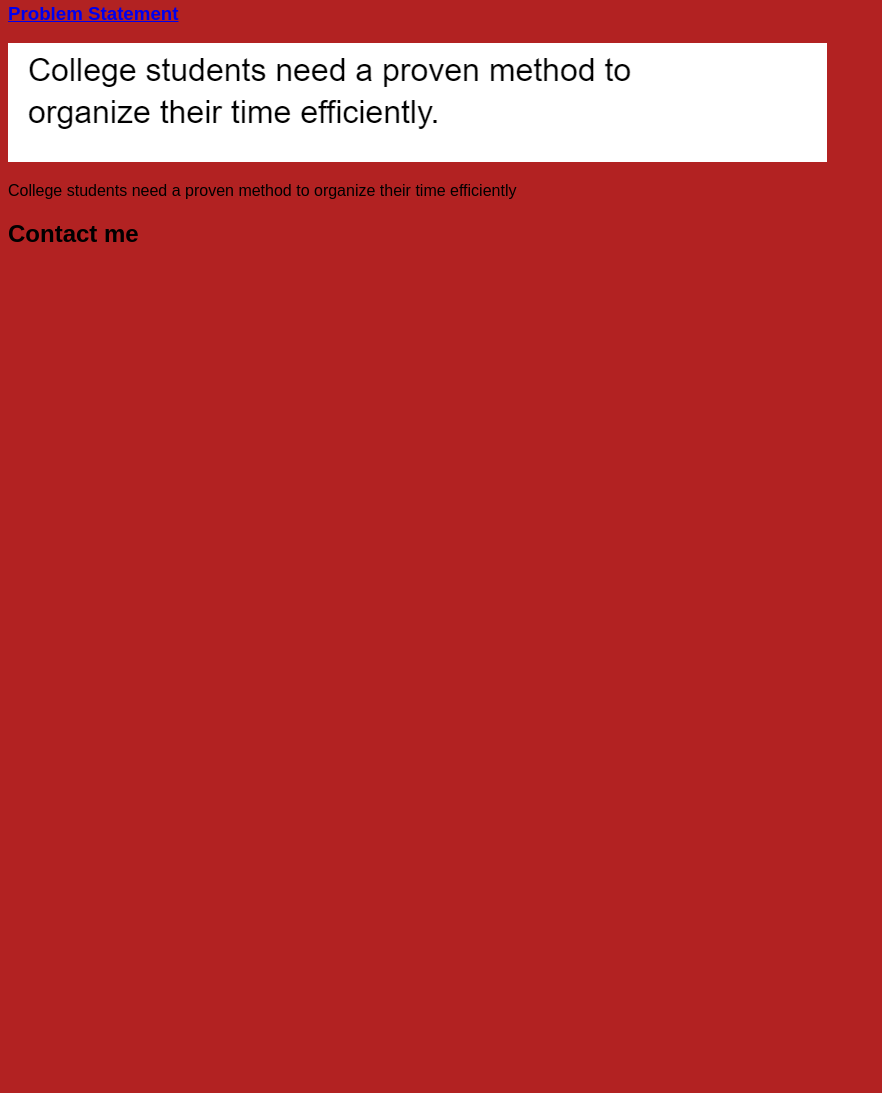
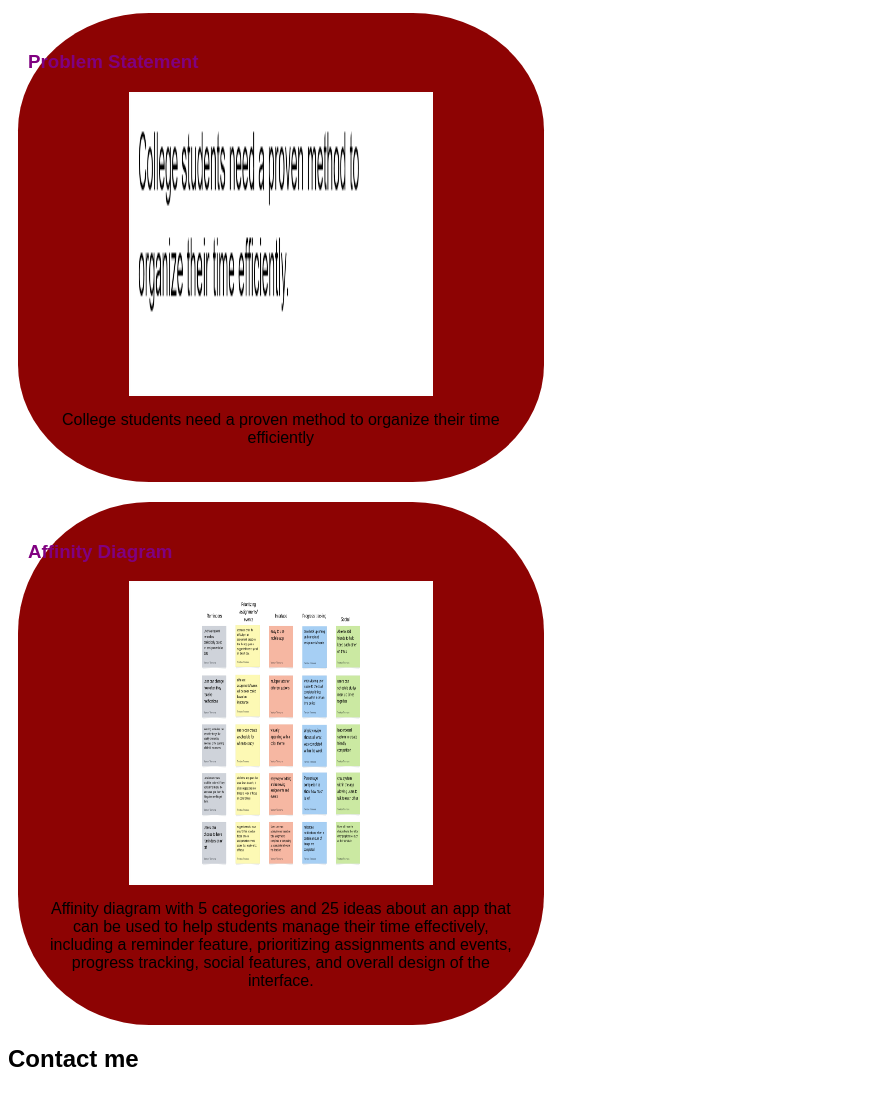
Before and after one commit to Trentonxt/Trentonxt.github.io, a plain HTML site: page index.html in a window 1280 px wide. Shown: the part 221-1314 px from the top of the page, without its empty margins (0-882 px from the left). Before the commit the page ends 800 px from the top, so only its background shows below. Drawn offline with Linux system fonts and the light colour scheme.

Commit message:
Affinity Diagram added

```diff
--- a/index.html
+++ b/index.html
@@ -26,6 +26,18 @@
       <p>College students need a proven method to organize their time efficiently</p>
     </div>
 
+        <!--Affinity Diagram Assignment -->
+        <section class="project">
+          <a href="files/Affinity.pdf">
+            <h3>Affinity Diagram</h3>
+          </a>
+          <a href="files/Affinity.pdf">
+            <img src="images/Affinity.png">
+          </a>
+          <p>
+            Affinity diagram with 5 categories and 25 ideas about an app that can be used to help students manage their time effectively, including a reminder feature, prioritizing assignments and events, progress tracking, social features, and overall design of the interface.          </p>
+        </section>
+
     <h2>Contact me</h2>
     <div class="contact"></div>
 
--- a/styles.css
+++ b/styles.css
@@ -1,8 +1,35 @@
 body {
-    background-color:firebrick;
+    background-color:rgb(255, 255, 255);
     font-family: Arial, Helvetica, sans-serif;
 }
 h1 {
     text-align: center;
-    color:antiquewhite;
+    color:rgb(0, 0, 0);
 }
+.projects {
+    display:flex;
+    flex-wrap:wrap;
+}
+.project {
+    width: 40%;
+    margin: 10px;
+    padding: 20px 10px;
+    background: rgb(141, 3, 3);
+    border-radius: 25%;
+}
+.project img{
+    width: 300px;
+    height: 300px;
+    margin: 10px;
+    border: 2px solid rgb(253, 253, 253); /* choose a color */
+    display: block;
+    margin: auto;
+}
+a { /* change the appearance of ALL links */
+    text-decoration: none;
+    color: purple;
+}
+.project p { /* change the appearance of paragraph tags inside .project divs */
+    text-align: center;
+    margin: 15px;
+}
```
Also changed, not shown: images/Affinity.png (added), 1 other file. Lines whose indentation alone changed are shown as unchanged.
